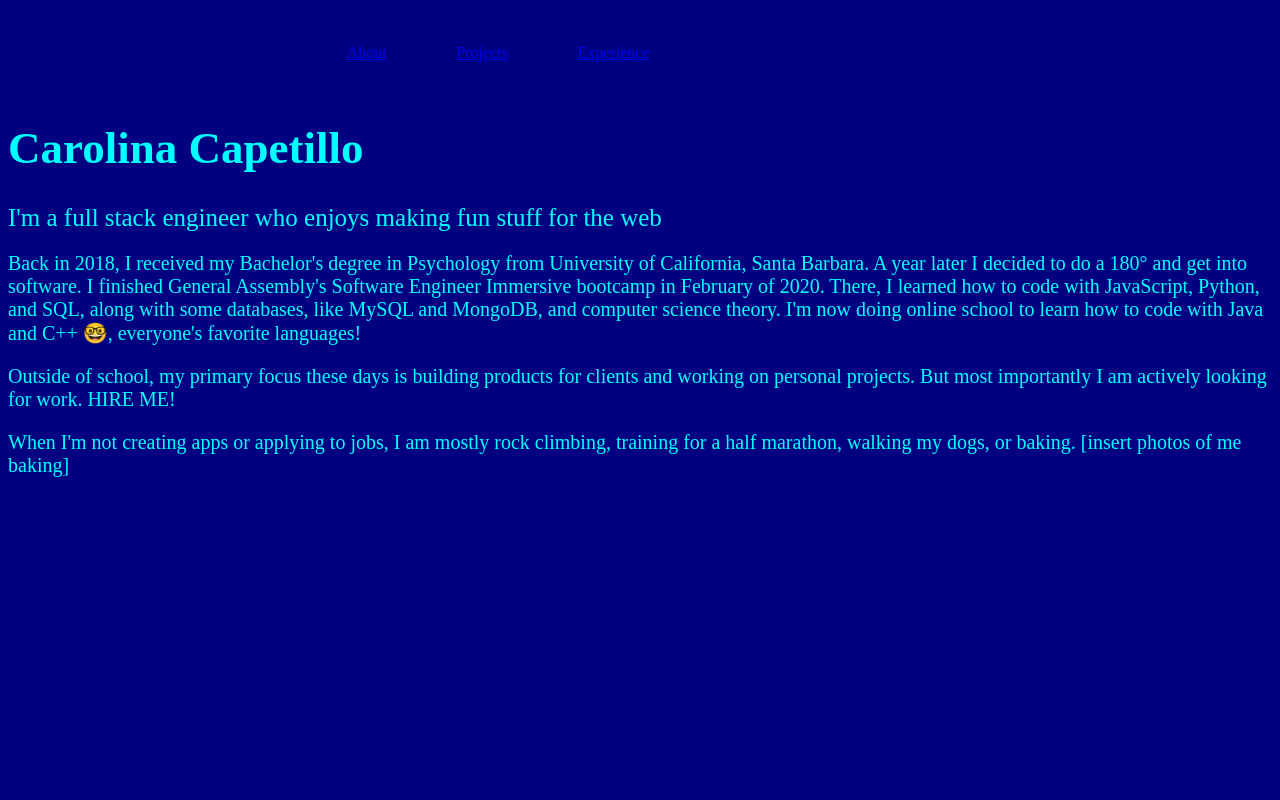
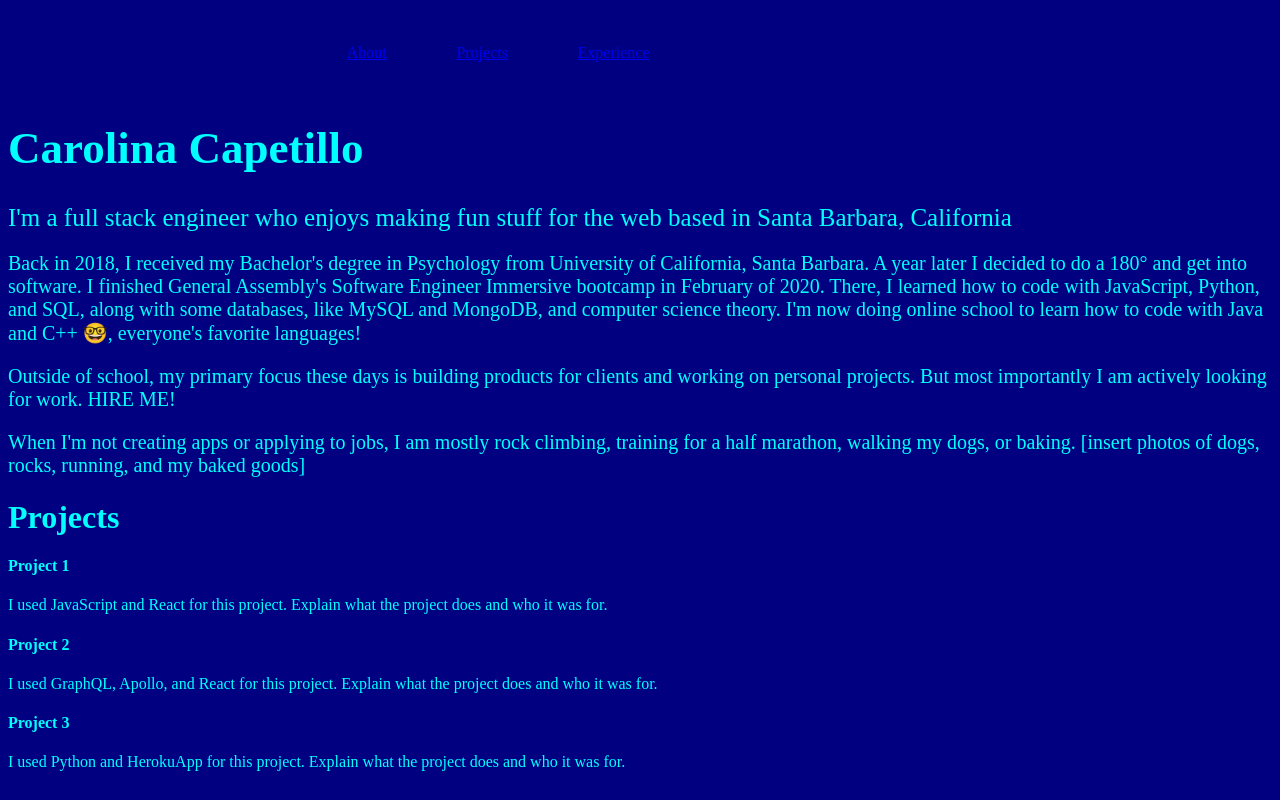
Before and after one commit to capetillo/portfolio, a React (Create React App) app in the folder myapp/: page / in a window 1280 px wide. Built offline with nearby package versions, Linux system fonts and the light colour scheme.

Commit message:
added project section with generic info about projects that will be linked later

```diff
--- a/myapp/src/App.css
+++ b/myapp/src/App.css
@@ -18,6 +18,10 @@ ul#horizontal-list {
     margin: 5%
 	}
 
+
+#header {
+  color: aqua;
+}
 .name {
   color: aqua;
   font-size: 45px;
@@ -42,3 +46,7 @@ ul#horizontal-list {
   color: aqua;
   font-size: 20px;
 }
+
+#projects {
+  color: aqua;
+}
--- a/myapp/src/App.js
+++ b/myapp/src/App.js
@@ -10,15 +10,16 @@ function App() {
       <div id="menu-outer">
         <div class="table">
           <ul id="horizontal-list">
-            <li><a href="#">About</a></li>
+            <li><a href="#about">About</a></li>
             <li><a href="#">Projects</a></li>
             <li><a href="#">Experience</a></li>
           </ul>
         </div>
       </div>
+      <div id="header">
         <h1 class="name">Carolina Capetillo</h1>
         <div class="basic-bio">
-        I'm a full stack engineer who enjoys making fun stuff for the web
+          I'm a full stack engineer who enjoys making fun stuff for the web based in Santa Barbara, California
         </div>
         <div class="about-me">
           <p>
@@ -37,8 +38,31 @@ function App() {
         <div class="personal">
           <p>
           When I'm not creating apps or applying to jobs, I am mostly rock climbing, training for a half marathon, walking my dogs,
-        or baking. [insert photos of me baking]
+          or baking. [insert photos of dogs, rocks, running, and my baked goods]
           </p>
+        </div>
+      </div>
+      <div id="header">
+        <h1 class="projects">Projects</h1>
+        <div class="project1">
+          <h4 id="project">Project 1</h4>
+            <p>
+              I used JavaScript and React for this project. Explain what the project does and who it was for.
+            </p>
+        </div>
+        <div class="project2">
+          <h4 id="project">Project 2</h4>
+            <p>
+              I used GraphQL, Apollo, and React for this project. Explain what the project does and who it was for.
+            </p>
+        </div>
+        <div class="project3">
+          <h4 id="project">Project 3</h4>
+            <p>
+              I used Python and HerokuApp for this project. Explain what the project does and who it was for.
+            </p>
+        </div>
+
       </div>
       </div>
 
```
Lines whose indentation alone changed are shown as unchanged.
